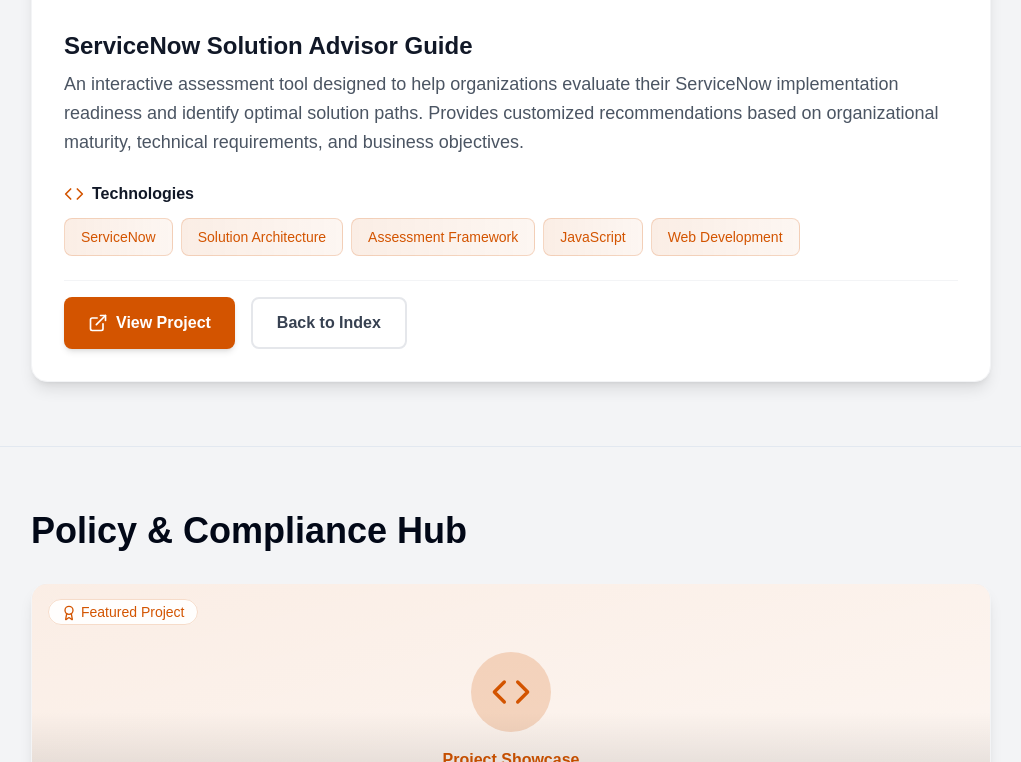
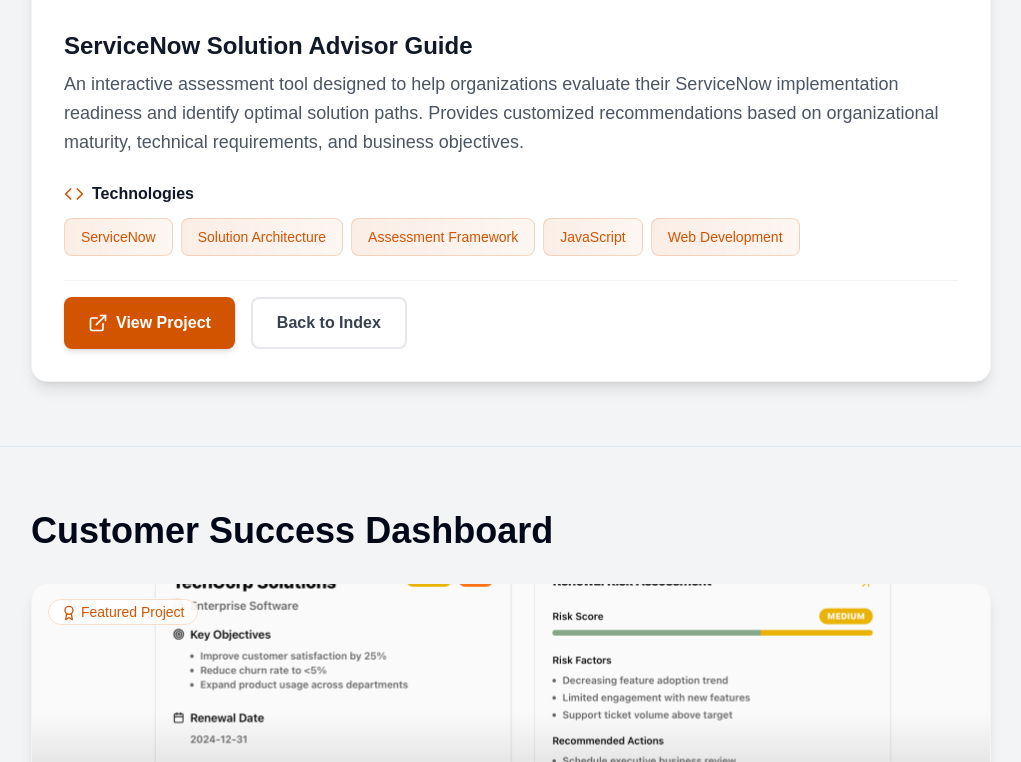
Before and after one commit to mmacri/macri-tech-resume-builder, a React (Vite) app: page /portfolio in a window 1280 px wide. Shown: the part 2038-2800 px from the top of the page, without its empty margins (257-1278 px from the left). Built offline with nearby package versions, Linux system fonts and the light colour scheme; the HTML template or start-up script is replaced by a standard one; a web font is replaced by a local one.

Commit message:
Remove policy hub project and update dashboard.
The AI removed the "Policy & Compliance Hub" project from the portfolio data, updated the "Customer Success Dashboard" project with the provided image, and linked it to the live site.

```diff
--- a/src/data/resume/projectsData.ts
+++ b/src/data/resume/projectsData.ts
@@ -20,22 +20,13 @@ export const staticProjectsData = [
     display_order: 2
   },
   {
-    id: "policy-compliance-hub",
-    title: "Policy & Compliance Hub",
-    description: "A centralized portal for managing enterprise policies and compliance documentation with secure access controls. Created a usable interface for over 400 policies, reducing training time by 60% and decreasing compliance risk.",
-    technologies: ["ServiceNow", "GRC", "Policy Management", "AI Governance"],
-    link: "/portfolio",
-    image_url: null,
-    display_order: 3
-  },
-  {
     id: "customer-success-dashboard",
     title: "Customer Success Dashboard",
     description: "Analytics dashboard that improved product adoption by 21% and increased NPS scores through better customer metrics tracking. Enabled data-driven decisions to improve customer satisfaction and identify growth opportunities.",
     technologies: ["PowerBI", "Salesforce", "Data Analytics", "Customer Success"],
-    link: "/portfolio",
-    image_url: null,
-    display_order: 4
+    link: "https://mmacri.github.io/customer-engagement-tracker/",
+    image_url: "/lovable-uploads/eb90f300-90d1-4c77-86ec-2814b17e1be4.png",
+    display_order: 3
   },
   {
     id: "partner-enablement",
@@ -44,7 +35,7 @@ export const staticProjectsData = [
     technologies: ["Business Development", "Partner Management", "VMware", "Cloud Services"],
     link: "/portfolio",
     image_url: null,
-    display_order: 5
+    display_order: 4
   },
   {
     id: "security-compliance",
@@ -53,6 +44,6 @@ export const staticProjectsData = [
     technologies: ["NIST", "CIS", "Security Operations", "Audit & Compliance"],
     link: "/portfolio",
     image_url: null,
-    display_order: 6
+    display_order: 5
   }
 ];
```
Also changed, not shown: public/lovable-uploads/eb90f300-90d1-4c77-86ec-2814b17e1be4.png (added).
